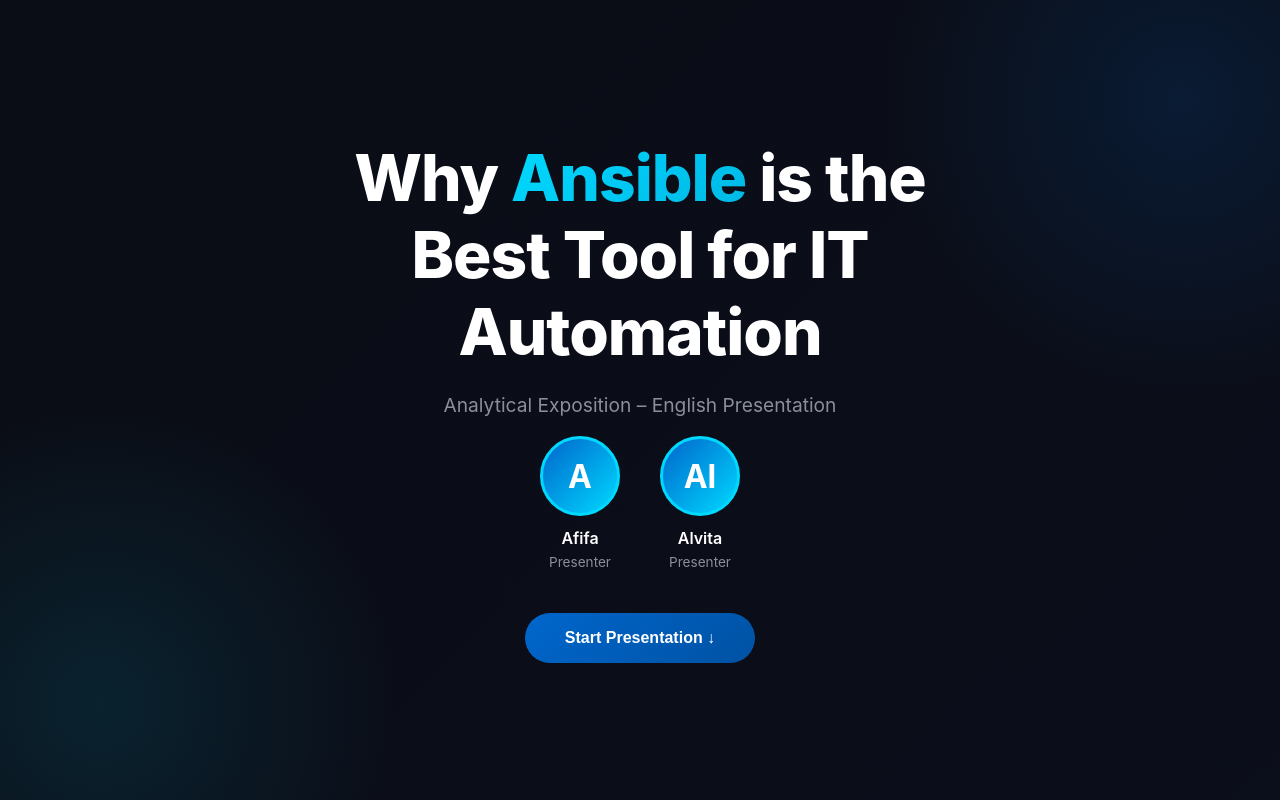
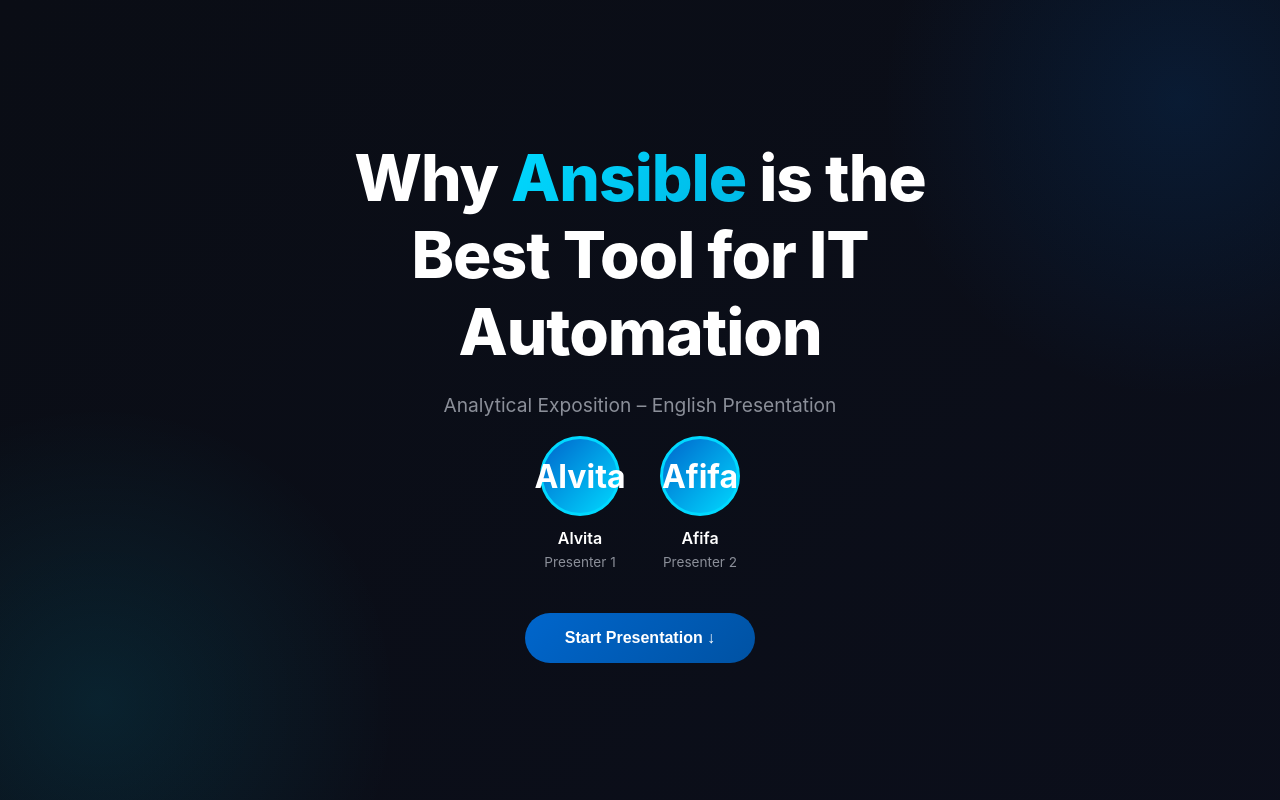
Before and after one commit to affxplore/presentation-english-ansible, a plain HTML site: page index.html in a window 1280 px wide. Shown: the top 800 px of the page. Drawn offline with Linux system fonts and the light colour scheme.

Commit message:
Update index.html

```diff
--- a/index.html
+++ b/index.html
@@ -851,14 +851,14 @@
 
             <div class="presenters">
                 <div class="presenter">
-                    <div class="presenter-avatar">A</div>
-                    <div class="presenter-name">Afifa</div>
-                    <div class="presenter-role">Presenter</div>
+                    <div class="presenter-avatar">Alvita</div>
+                    <div class="presenter-name">Alvita</div>
+                    <div class="presenter-role">Presenter 1</div>
                 </div>
                 <div class="presenter">
-                    <div class="presenter-avatar">Al</div>
-                    <div class="presenter-name">Alvita</div>
-                    <div class="presenter-role">Presenter</div>
+                    <div class="presenter-avatar">Afifa</div>
+                    <div class="presenter-name">Afifa</div>
+                    <div class="presenter-role">Presenter 2</div>
                 </div>
             </div>
 
```
